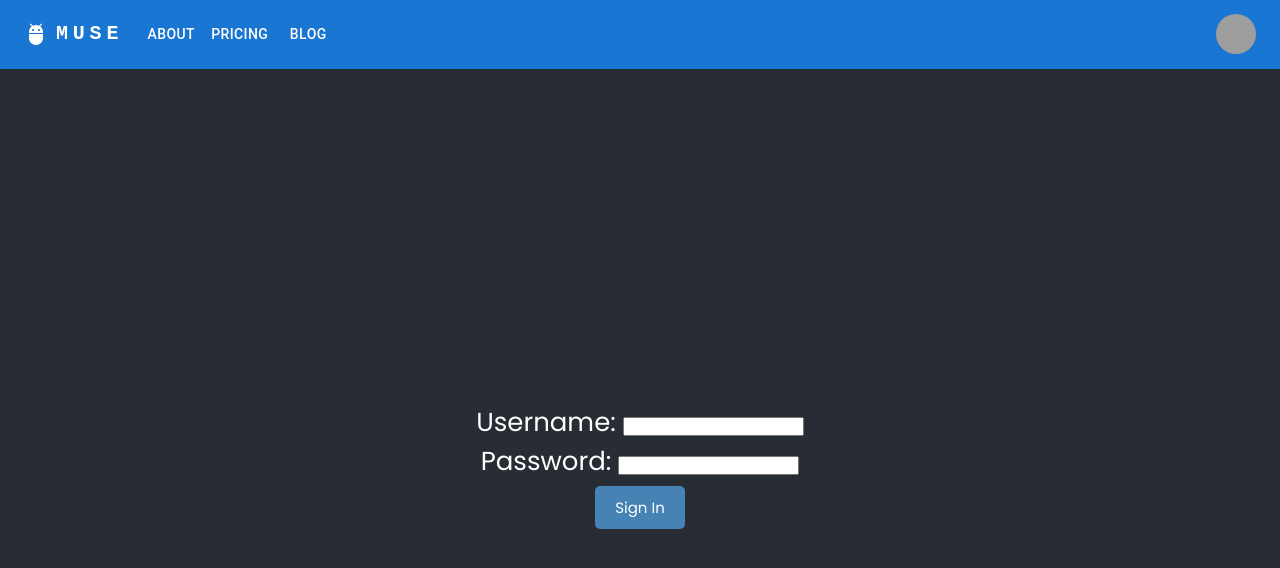
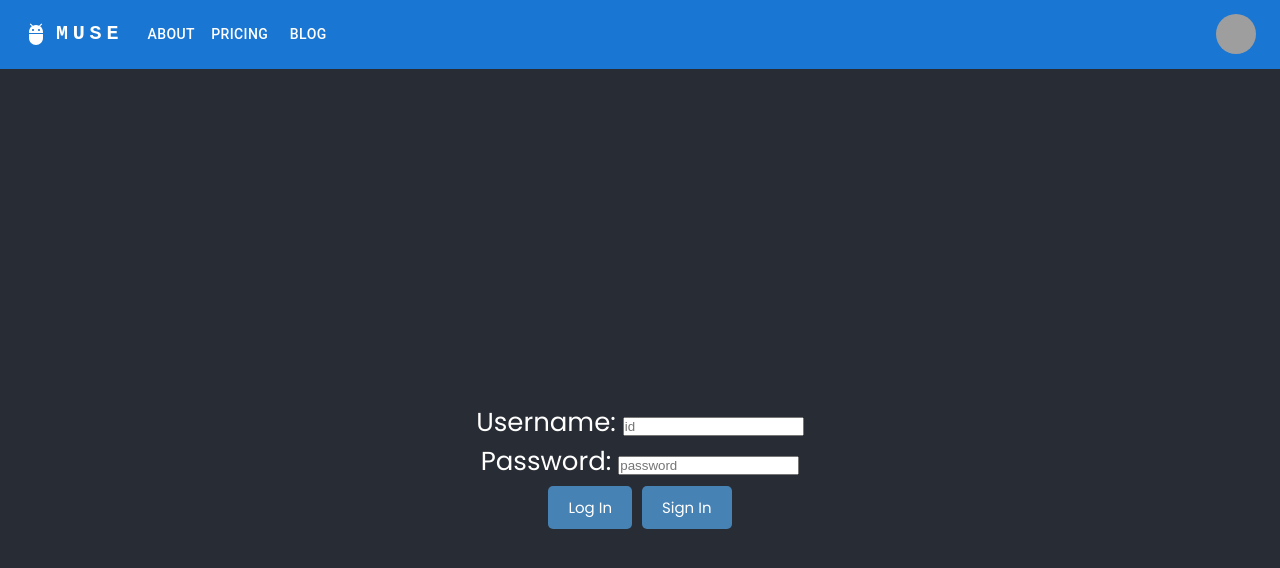
Before and after one commit to zenxha/muse, a React (Create React App) app in the folder client/: page /login in a window 1280 px wide. Shown: the top 568 px of the page. Built offline with nearby package versions, Linux system fonts and the light colour scheme; grey boxes are pictures that could not be loaded.

Commit message:
cleared warnings by implementing non-using libs

```diff
--- a/client/src/components/Nav.jsx
+++ b/client/src/components/Nav.jsx
@@ -13,7 +13,6 @@ import Tooltip from '@mui/material/Tooltip';
 import MenuItem from '@mui/material/MenuItem';
 import AdbIcon from '@mui/icons-material/Adb';
 import {Link} from 'react-router-dom';
-// import { paginationItemClasses } from '@mui/material';
 import './Nav.module.css';
 
 const pages = {
--- a/client/src/components/SignInForm.jsx
+++ b/client/src/components/SignInForm.jsx
@@ -1,13 +1,13 @@
-import React, { useState , useEffect} from 'react';
+import React, { useState } from 'react';
 import "./SignInForm.module.css"
 // import Button from './Button';
-import Avatar from '@mui/material/Avatar';
 // import Button from '@mui/material/Button';
 import Button from "./Button";
-import { createTheme, ThemeProvider } from '@mui/material/styles';
+//import { createTheme } from '@mui/material/styles';
+import {Link} from 'react-router-dom';
 
 
-const theme = createTheme();
+//const theme = createTheme();
 function SignInForm() {
   const [username, setUsername] = useState('');
   const [password, setPassword] = useState('');
@@ -20,55 +20,63 @@ function SignInForm() {
     setPassword(event.target.value);
   };
 
-  const handleSubmit = (event) => {
+  const handleClick = (event) => {
     event.preventDefault();
-
+    setPassword('')
     console.log(`Username: ${username} Password: ${password}`);
-    console.log(window.location.origin)
-  //   fetch(`http://localhost:3001/login?username=${username}&password=${password}`)
-  //   // fetch(`http://localhost:3001/test`)
-  //   .then(response => response.json())
-  //   .then((json) => {
-  //     console.log();
-  //   });
-  // };
-
-  console.log(JSON.stringify({ username, password }))
-  fetch('http://localhost:3001/login', {
-    method: 'POST',
-    body: JSON.stringify({ username, password }),
-    })
-    .then((res) => res.json())
-    .then((data) => {
-    // Handle the response from the backend
-    if (data.error) {
-    alert(data.error);
-    } else {
-    alert('Login successful');
-    }
-    });
   };
 
+  // const handleSubmit = (event) => {
+  //   event.preventDefault();
+  //   //setUsername('');
+  //   setPassword('')
+
+
+  //   console.log(`Username: ${username} Password: ${password}`);
+  //   console.log(window.location.origin)
+  // //   fetch(`http://localhost:3001/login?username=${username}&password=${password}`)
+  // //   // fetch(`http://localhost:3001/test`)
+  // //   .then(response => response.json())
+  // //   .then((json) => {
+  // //     console.log();
+  // //   });
+  // // };
+
+  // console.log(JSON.stringify({ username, password }))
+  // fetch('http://localhost:3001/login', {
+  //   method: 'POST',
+  //   body: JSON.stringify({ username, password }),
+  //   })
+  //   .then((res) => res.json())
+  //   .then((data) => {
+  //   // Handle the response from the backend
+  //   if (data.error) {
+  //   alert(data.error);
+  //   } else {
+  //   alert('Login successful');
+  //   }
+  //   });
+  //   };
+
   return (
-    <form onSubmit={handleSubmit}>
-
+    <>
+      <div>
         <label>
           {"Username: "}
-        <input type="text" value={username} onChange={handleUsernameChange} />
+          <input type="text" placeholder="id" value={username} onChange={handleUsernameChange} />
         </label>
-
         <br />
-
         <label>
           {"Password: "}
-        <input type="password" value={password} onChange={handlePasswordChange} />
+          <input type="password" placeholder="password" value={password} onChange={handlePasswordChange} />
         </label>
+      </div>
 
-      <br />
-
-      <Button type="submit" text = "Sign In" />
-
-    </form>
+      <div className='btns'>
+        <Button type="submit" text = "Log In" onClick={handleClick} />
+        <Link to="/create_account"  style={{ textDecoration: "none", color: 'black', }}><Button type="submit" text = "Sign In" /></Link>
+      </div>
+    </>
   );
 }
 
--- a/client/src/components/SignInForm.module.css
+++ b/client/src/components/SignInForm.module.css
@@ -1,3 +1,8 @@
 .sign-up-box {
     background-color: azure;
 }
+
+.btns {
+    margin-top: 15px;
+    margin-left: 20px;
+}
```
Lines whose indentation alone changed are shown as unchanged.
